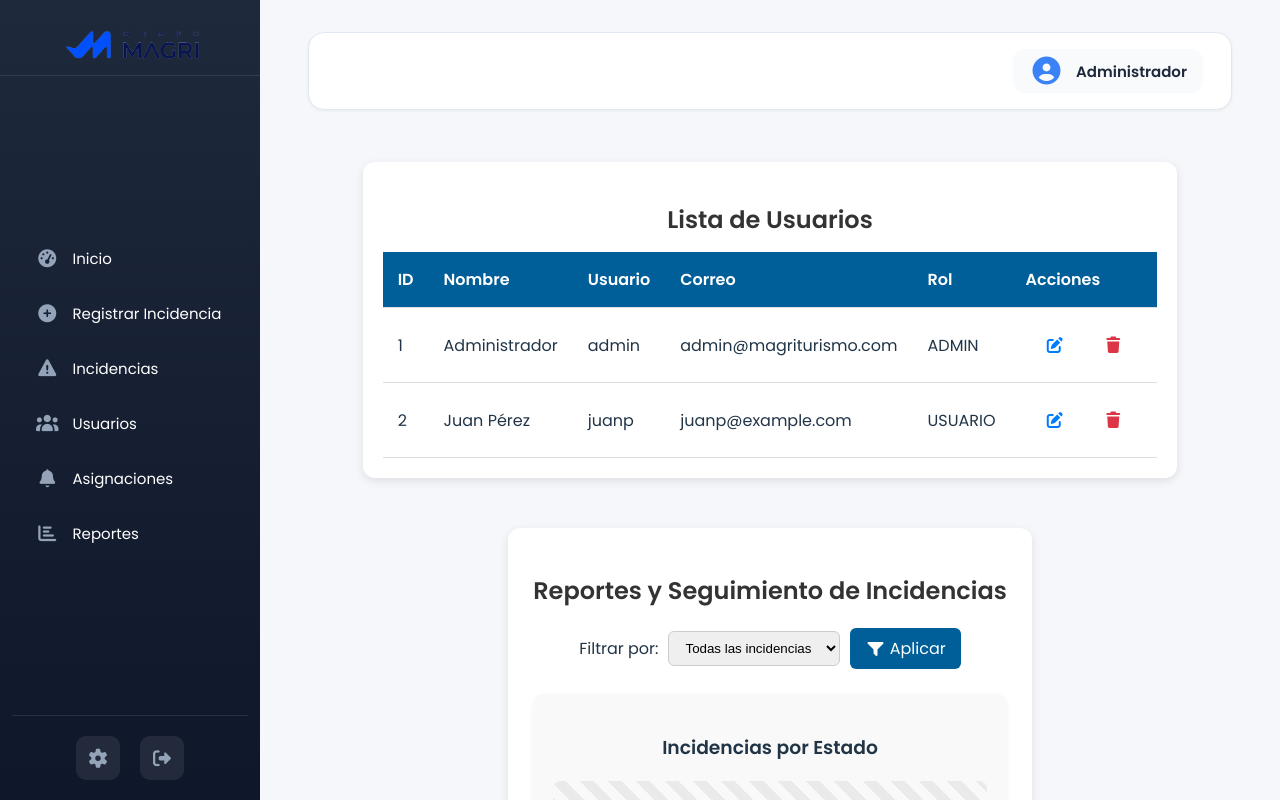
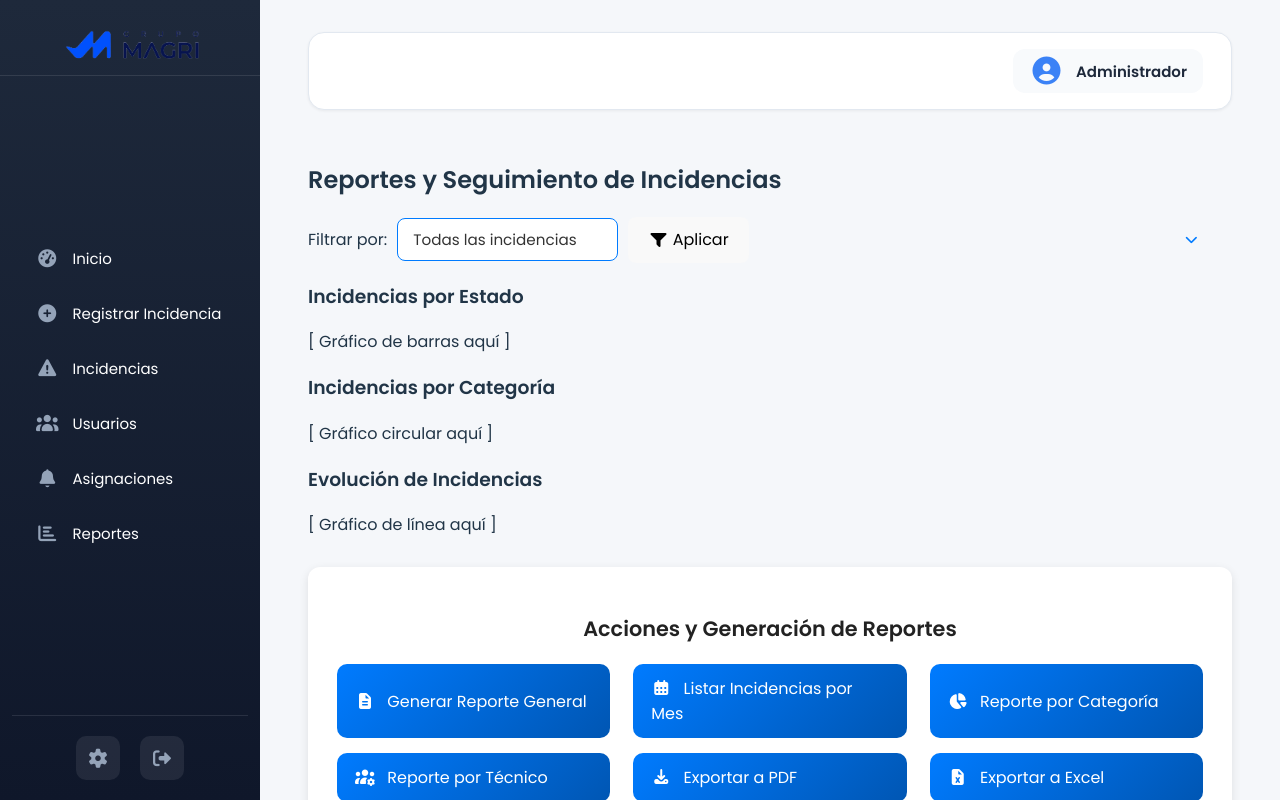
Before and after one commit to krashow/frontend-magri, a Vue app: page /reportes in a window 1280 px wide. Built offline with nearby package versions, Linux system fonts and the light colour scheme.

Commit message:
creacion de la pagina de reportes

```diff
--- a/src/views/Dashboard.css
+++ b/src/views/Dashboard.css
@@ -651,79 +651,123 @@
 }
 
 
-
-
-
-
-
-.reports-section {
-  background: #fff;
-  margin: 30px auto;
+/* === SECCIÓN DE ACCIONES Y REPORTES === */
+.report-actions {
+  margin-top: 30px;
   padding: 25px;
+  background: #ffffff;
   border-radius: 12px;
-  box-shadow: 0 3px 10px rgba(0,0,0,0.1);
+  box-shadow: 0 3px 10px rgba(0, 0, 0, 0.1);
 }
 
-.reports-section h2 {
+.report-actions h3 {
+  text-align: center;
+  color: #222;
   margin-bottom: 20px;
-  text-align: center;
-  color: #333;
+  font-size: 1.3rem;
 }
 
-.report-filters {
-  display: flex;
-  align-items: center;
-  justify-content: center;
-  gap: 10px;
+.actions-grid {
+  display: grid;
+  grid-template-columns: repeat(auto-fit, minmax(220px, 1fr));
+  gap: 15px;
   margin-bottom: 25px;
 }
 
-.report-filters select {
-  padding: 8px 12px;
-  border: 1px solid #ccc;
-  border-radius: 6px;
+.btn-action {
+  background: linear-gradient(135deg, #007bff, #0056b3);
+  color: #fff;
+  border: none;
+  padding: 12px 18px;
+  border-radius: 10px;
+  cursor: pointer;
+  font-weight: 500;
+  text-align: left;
+  transition: transform 0.2s, background 0.3s;
 }
 
-.btn-filter {
-  background-color: #005f99;
-  color: white;
-  border: none;
-  border-radius: 6px;
-  padding: 8px 15px;
-  cursor: pointer;
+.btn-action i {
+  margin-right: 8px;
 }
 
-.btn-filter:hover {
-  background-color: #004b7a;
+.btn-action:hover {
+  background: linear-gradient(135deg, #0066cc, #004a99);
+  transform: scale(1.03);
 }
 
-.charts-container {
-  display: grid;
-  grid-template-columns: repeat(auto-fit, minmax(300px, 1fr));
-  gap: 20px;
+/* Historial de reportes */
+.report-log {
+  background: #f8f9fa;
+  padding: 15px;
+  border-radius: 8px;
+  border-left: 4px solid #007bff;
 }
 
-.chart-card {
-  background: #f9f9f9;
-  border-radius: 10px;
-  padding: 20px;
-  text-align: center;
-  box-shadow: 0 2px 5px rgba(0,0,0,0.05);
+.report-log h4 {
+  color: #333;
+  margin-bottom: 10px;
 }
 
-.chart-placeholder {
-  height: 200px;
-  background: repeating-linear-gradient(
-    45deg,
-    #eaeaea,
-    #eaeaea 10px,
-    #f9f9f9 10px,
-    #f9f9f9 20px
-  );
+.report-log ul {
+  list-style: none;
+  padding: 0;
+  margin: 0;
+}
+
+.report-log li {
+  margin-bottom: 6px;
+  color: #555;
+}
+
+.report-log i {
+  color: #28a745;
+  margin-right: 5px;
+}
+/* === SELECT PERSONALIZADO DE FILTRO === */
+.report-filters select {
+  appearance: none; /* Elimina el estilo del sistema */
+  -webkit-appearance: none;
+  -moz-appearance: none;
+
+  background-color: #ffffff;
+  border: 1.5px solid #007bff;
   border-radius: 8px;
+  padding: 10px 40px 10px 15px;
+  font-size: 0.95rem;
+  color: #333;
+  outline: none;
+  cursor: pointer;
+  transition: all 0.2s ease-in-out;
+  font-family: inherit;
+  position: relative;
+}
+
+/* Sombra y color al enfocar */
+.report-filters select:focus {
+  border-color: #0056b3;
+  box-shadow: 0 0 6px rgba(0, 123, 255, 0.4);
+}
+
+/* Efecto hover */
+.report-filters select:hover {
+  border-color: #0056b3;
+}
+
+/* Agrega una flecha personalizada */
+.report-filters {
+  position: relative;
   display: flex;
   align-items: center;
-  justify-content: center;
-  color: #777;
-  font-style: italic;
+  gap: 10px;
 }
+
+.report-filters::after {
+  content: "\f078"; /* icono Font Awesome: fa-chevron-down */
+  font-family: "Font Awesome 5 Free";
+  font-weight: 900;
+  position: absolute;
+  right: 35px;
+  pointer-events: none;
+  color: #007bff;
+  font-size: 0.8rem;
+}
--- a/src/views/Reportes.vue
+++ b/src/views/Reportes.vue
@@ -69,46 +69,7 @@
           <span>{{ userName }}</span>
         </div>
       </header>
-      <section class="user-table-section">
-        <h2>Lista de Usuarios</h2>
-        <table class="user-table">
-          <thead>
-            <tr>
-              <th>ID</th>
-              <th>Nombre</th>
-              <th>Usuario</th>
-              <th>Correo</th>
-              <th>Rol</th>
-              <th>Acciones</th>
-            </tr>
-          </thead>
-          <tbody>
-            <tr>
-              <td>1</td>
-              <td>Administrador</td>
-              <td>admin</td>
-              <td>admin@magriturismo.com</td>
-              <td>ADMIN</td>
-              <td>
-                <button class="btn-edit"><i class="fas fa-edit"></i></button>
-                <button class="btn-delete"><i class="fas fa-trash"></i></button>
-              </td>
-            </tr>
-            <tr>
-              <td>2</td>
-              <td>Juan Pérez</td>
-              <td>juanp</td>
-              <td>juanp@example.com</td>
-              <td>USUARIO</td>
-              <td>
-                <button class="btn-edit"><i class="fas fa-edit"></i></button>
-                <button class="btn-delete"><i class="fas fa-trash"></i></button>
-              </td>
-            </tr>
-          </tbody>
-        </table>
-      </section>
-
+      <!-- Módulo de reportes -->
         <!-- Módulo de reportes -->
 <section class="reports-section">
   <h2>Reportes y Seguimiento de Incidencias</h2>
@@ -121,10 +82,12 @@
       <option value="cerradas">Cerradas</option>
       <option value="pendientes">Pendientes</option>
     </select>
-          <button class="btn-filter"><i class="fas fa-filter"></i> Aplicar</button>
+    <button class="btn-filter">
+      <i class="fas fa-filter"></i> Aplicar
+    </button>
   </div>
 
-        <!-- Gráficos (más adelante se llenarán con JS o librerías) -->
+  <!-- Gráficos (más adelante con JS o librerías) -->
   <div class="charts-container">
     <div class="chart-card">
       <h3>Incidencias por Estado</h3>
@@ -141,6 +104,46 @@
       <div class="chart-placeholder">[ Gráfico de línea aquí ]</div>
     </div>
   </div>
+
+  <!-- NUEVA SECCIÓN DE ACCIONES -->
+  <div class="report-actions">
+    <h3>Acciones y Generación de Reportes</h3>
+
+    <div class="actions-grid">
+      <button class="btn-action">
+        <i class="fas fa-file-alt"></i> Generar Reporte General
+      </button>
+
+      <button class="btn-action">
+        <i class="fas fa-calendar-alt"></i> Listar Incidencias por Mes
+      </button>
+
+      <button class="btn-action">
+        <i class="fas fa-chart-pie"></i> Reporte por Categoría
+      </button>
+
+      <button class="btn-action">
+        <i class="fas fa-users-cog"></i> Reporte por Técnico
+      </button>
+
+      <button class="btn-action">
+        <i class="fas fa-download"></i> Exportar a PDF
+      </button>
+
+      <button class="btn-action">
+        <i class="fas fa-file-excel"></i> Exportar a Excel
+      </button>
+    </div>
+
+    <div class="report-log">
+      <h4>Historial de reportes generados</h4>
+      <ul>
+        <li><i class="fas fa-check-circle"></i> Reporte mensual - Septiembre 2025</li>
+        <li><i class="fas fa-check-circle"></i> Reporte general - Agosto 2025</li>
+        <li><i class="fas fa-check-circle"></i> Reporte por categoría - Julio 2025</li>
+      </ul>
+    </div>
+  </div>
 </section>
 
 
@@ -151,25 +154,25 @@
 </template>
 
 <script setup>
-import { useRouter, useRoute } from "vue-router"
-import "./Dashboard.css"
+import { useRouter, useRoute } from "vue-router";
+import "./Dashboard.css";
 
-const router = useRouter()
-const route = useRoute()
-const currentRoute = route.path
+const router = useRouter();
+const route = useRoute();
+const currentRoute = route.path;
 
-const userName = "Administrador"
+const userName = "Administrador";
 
 const logout = () => {
   if (window.confirm("¿Seguro que deseas cerrar sesión?")) {
-    localStorage.removeItem("token")
-    router.push("/login")
+    localStorage.removeItem("token");
+    router.push("/login");
   }
-}
+};
 
 const navigateTo = (path) => {
-  router.push(path)
-}
+  router.push(path);
+};
 </script>
 
 <style scoped src="./Dashboard.css"></style>
```
Lines whose indentation alone changed are shown as unchanged.
